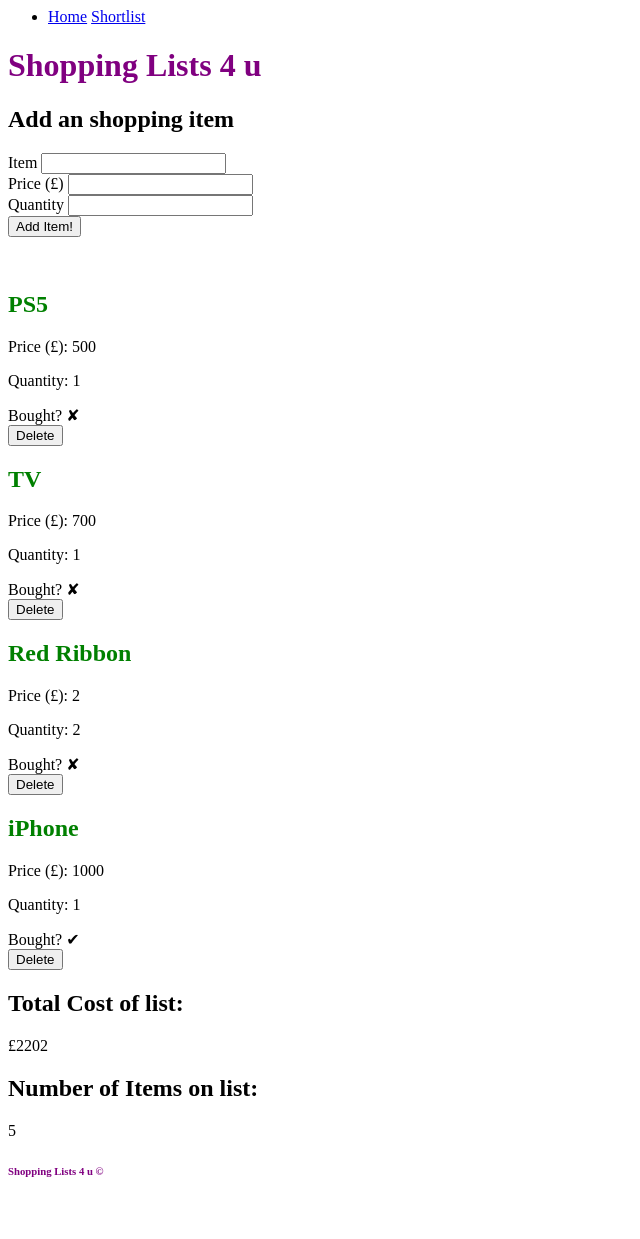
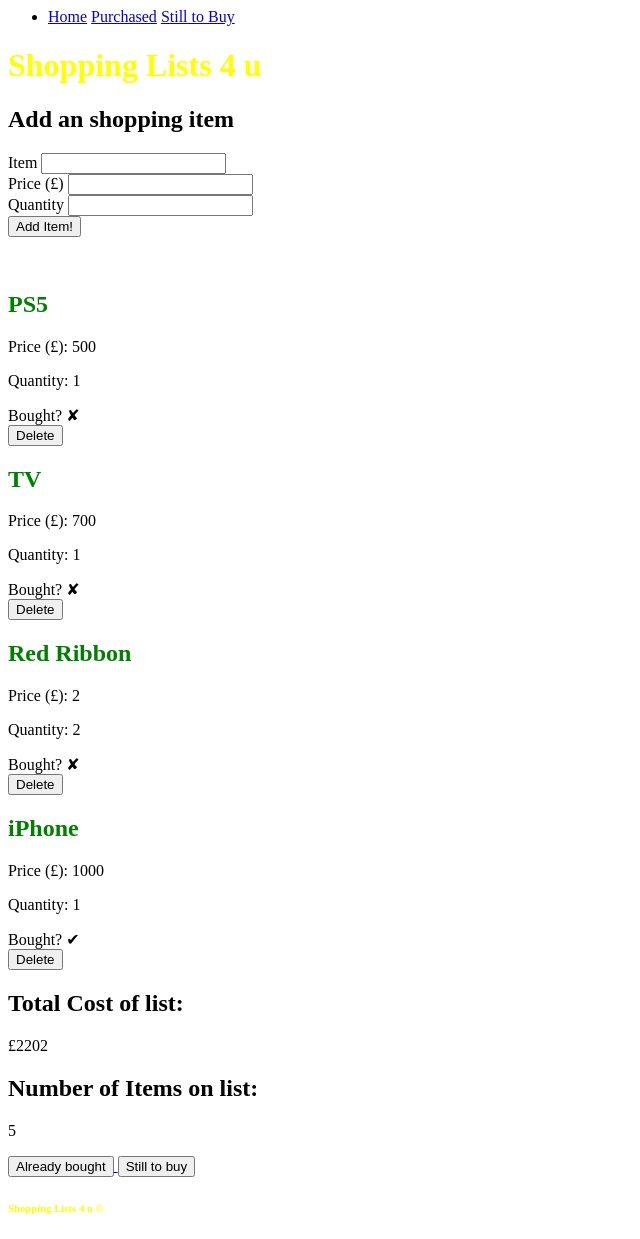
Before and after one commit to garyb6/Shopping-List-Flask-HW, a Flask app: page /list in a window 1280 px wide. Shown: the whole page, without its empty margins (0-640 px from the left). Before the commit the page ends 1177 px from the top, so only its background shows below. Run offline with Flask 2, Linux system fonts and the light colour scheme.

Commit message:
altered sheet to give two separate sheets of bought and not bought items - needs work

```diff
--- a/controllers/controller.py
+++ b/controllers/controller.py
@@ -15,9 +15,13 @@ def add_item():
     add_new_item(new_item)
     return render_template ('index.html', title= "Shopping List", items=items)
 
-@app.route('/shortlist')
-def shortlist():
-    return render_template('shortlist.html', title= "Shortlist", items=items)
+@app.route('/bought')
+def bought():
+    return render_template('bought.html', title= "Bought", items=items)
+
+@app.route('/not_bought')
+def not_bought():
+    return render_template('not_bought.html', title= "Still to buy", items=items)
 
 @app.route('/lists/delete/<name>', methods=['POST'])
 def delete(name):
--- a/templates/base.html
+++ b/templates/base.html
@@ -7,15 +7,23 @@
             <ul>
                 <li>
                     <a href='/list'>Home</a>
-                    <a href='/shortlist'>Shortlist</a>
+                    <a href='/bought'>Purchased</a>
+                    <a href='not_bought'>Still to Buy</a>
                 </li>
             </ul>
         </nav>
         {%block content%}
 
         {% endblock%}
+        <div> <a href='/bought'>
+            <button>Already bought</button>
+        </a>
+        <a href='/not_bought'>
+            <button>Still to buy</button>
+        </a>
+        </div>
     </body>
     <footer>
-        <h6 style="color: purple"> Shopping Lists 4 u &copy; </h6>
+        <h6 style="color: yellow"> Shopping Lists 4 u &copy; </h6>
     </footer>
     </html>
--- a/templates/index.html
+++ b/templates/index.html
@@ -1,6 +1,6 @@
 {% extends 'base.html' %}
 {% block content%}
-        <h1 style="color: purple">Shopping Lists 4 u</h1>
+        <h1 style="color: yellow">Shopping Lists 4 u</h1>
         <h2> Add an shopping item </h2>
         <form action='/list' method='post'>
             <label for='name'>Item</label>
```
Also changed, not shown: templates/bought.html (renamed from templates/shortlist.html, +1 -7 lines), templates/not_bought.html (added, +11 -0 lines).
